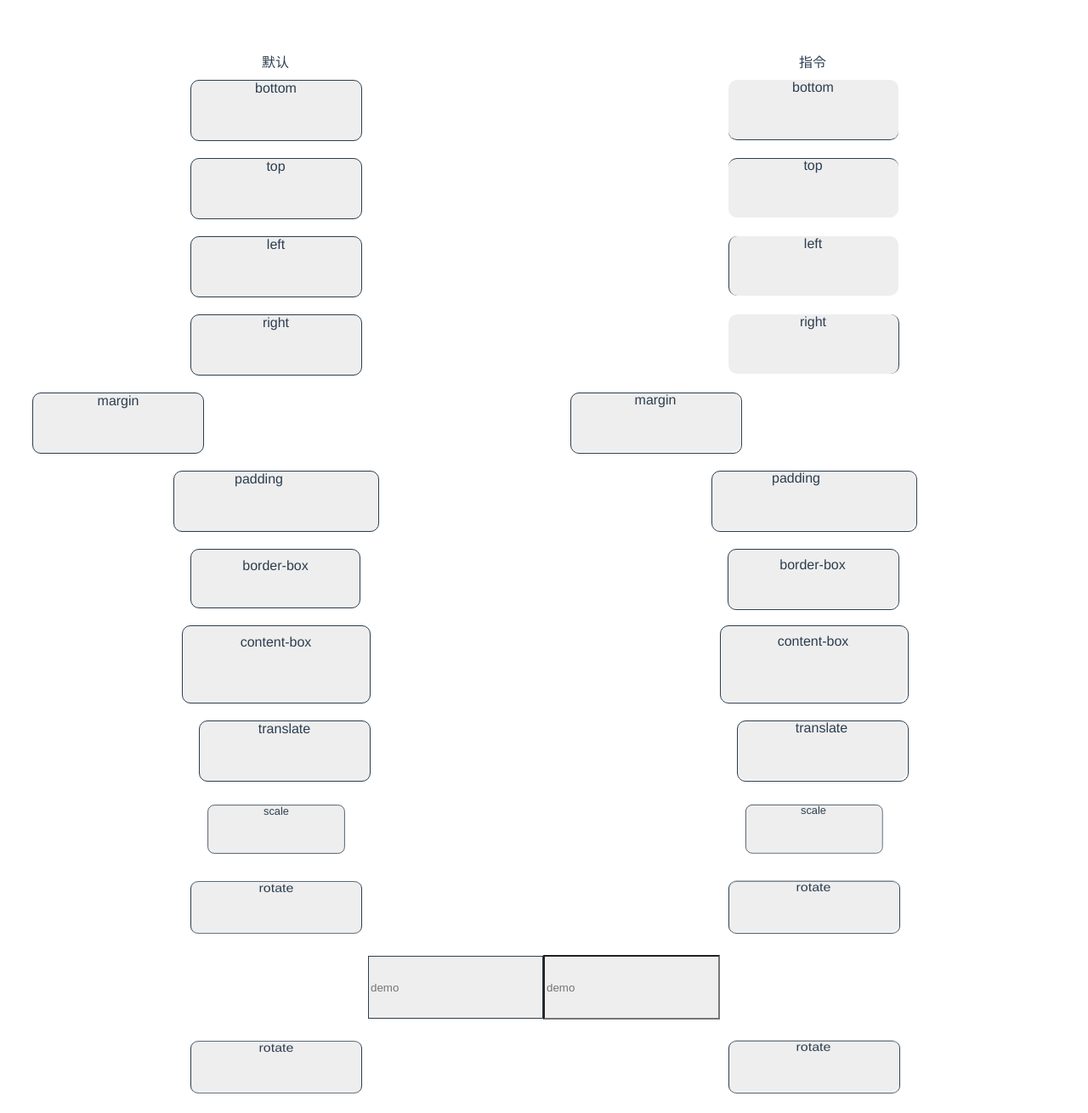
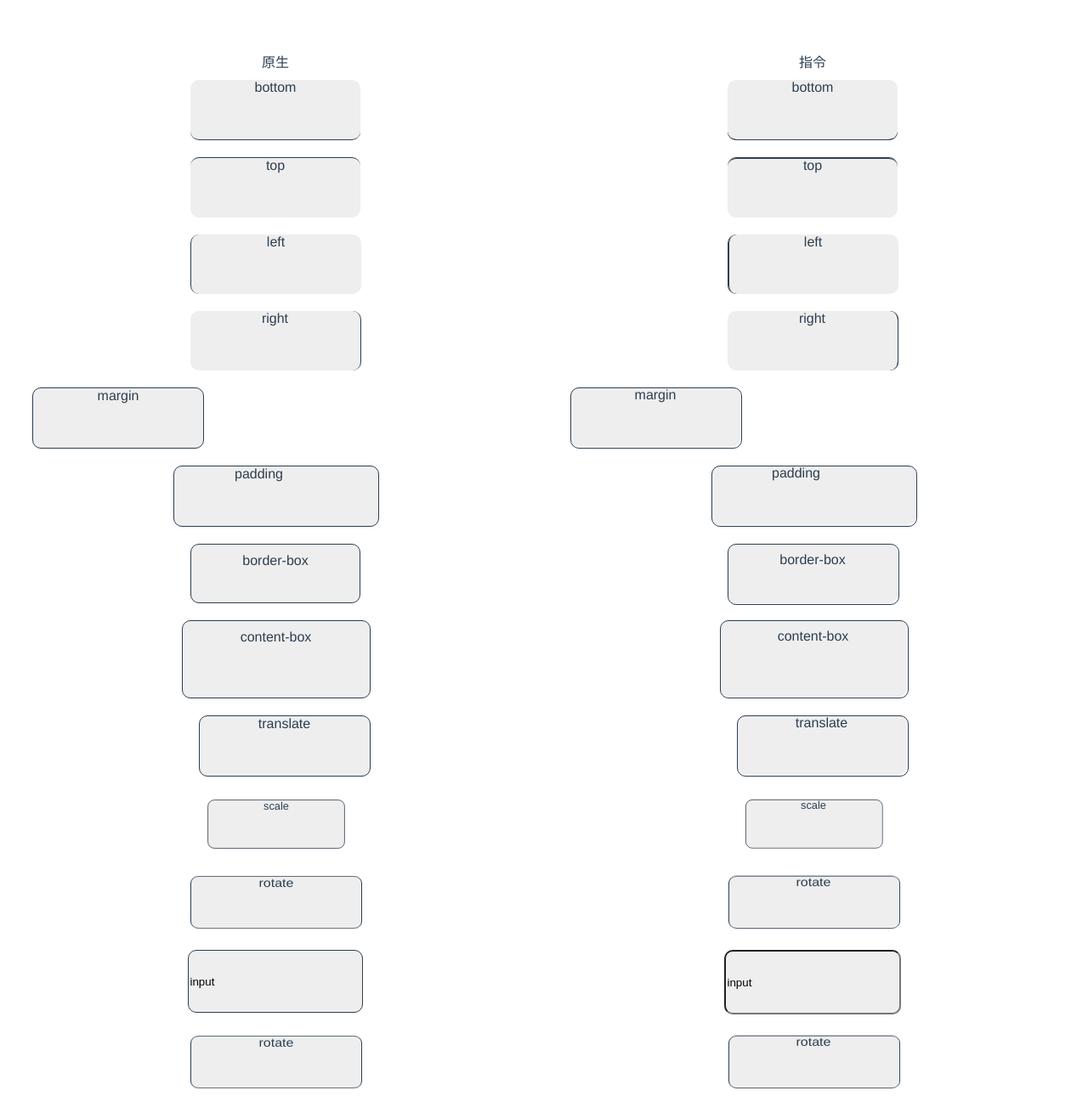
Before and after one commit to HelloWorld20/onepx, a Vue app: page / in a window 1280 px wide. Shown: the whole page at 85% size. Built offline with nearby package versions, Linux system fonts and the light colour scheme.

Commit message:
demo改为render来实现‘

```diff
--- a/src/App.vue
+++ b/src/App.vue
@@ -1,76 +1,175 @@
-<template>
-  <div id="app">
-    <div class="block">
-      <div>默认</div>
-      <div>指令</div>
-    </div>
-    <div class="block">
-      <div class="default radius bottom">bottom</div>
-      <div class="demo radius bottom" v-onepx-b>bottom</div>
-    </div>
-    <div class="block">
-      <div class="default radius top" style>top</div>
-      <div class="demo radius top" v-onepx-t>top</div>
-    </div>
-    <div class="block">
-      <div class="default radius left">left</div>
-      <div class="demo radius left" v-onepx-l>left</div>
-    </div>
-    <div class="block">
-      <div class="default radius right">right</div>
-      <div class="demo radius right" v-onepx-r>right</div>
-    </div>
-    <div class="block">
-      <div class="default radius margin">margin</div>
-      <div class="demo radius margin" v-onepx>margin</div>
-    </div>
-    <div class="block">
-      <div class="default radius padding">padding</div>
-      <div class="demo radius padding" v-onepx>padding</div>
-    </div>
-    <div class="block">
-      <div class="default radius border-box">border-box</div>
-      <div class="demo radius border-box" v-onepx>border-box</div>
-    </div>
-    <div class="block">
-      <div class="default radius content-box">content-box</div>
-      <div class="demo radius content-box" v-onepx>content-box</div>
-    </div>
-    <div class="block">
-      <div class="default radius translate">translate</div>
-      <div class="demo radius translate" v-onepx>translate</div>
-    </div>
-    <div class="block">
-      <div class="default radius scale">scale</div>
-      <div class="demo radius scale" v-onepx>scale</div>
-    </div>
-    <div class="block">
-      <div class="default radius rotate">rotate</div>
-      <div class="demo radius rotate" v-onepx>rotate</div>
-    </div>
-    <div>
-      <input type="text" placeholder="demo" class="default input">
-      <input type="text" placeholder="demo" v-onepx class="demo input">
-    </div>
-    <div class="block">
-      <div class="default radius rotate">rotate</div>
-      <div class="demo radius rotate" v-onepx>rotate</div>
-    </div>
-  </div>
-</template>
-
 <script>
-import HelloWorld from "./components/HelloWorld.vue";
+let blockElementConfig = [
+  {
+    name: 'title',
+    title: true
+  },
+  {
+    name: 'bottom',
+    directivesName: 'onepx-b'
+  },
+  {
+    name: 'top',
+    directivesName: 'onepx-t'
+  },
+  {
+    name: 'left',
+    directivesName: 'onepx-l'
+  },
+  {
+    name: 'right',
+    directivesName: 'onepx-r'
+  },
+  {
+    name: 'margin',
+    directivesName: 'onepx'
+  },
+  {
+    name: 'padding',
+    directivesName: 'onepx'
+  },
+  {
+    name: 'border-box',
+    directivesName: 'onepx'
+  },
+  {
+    name: 'content-box',
+    directivesName: 'onepx'
+  },
+  {
+    name: 'translate',
+    directivesName: 'onepx'
+  },
+  {
+    name: 'scale',
+    directivesName: 'onepx'
+  },
+  {
+    name: 'rotate',
+    directivesName: 'onepx'
+  },
+  {
+    name: 'input',
+    tag: 'input',
+    directivesName: 'onepx'
+  },
+  {
+    name: 'rotate',
+    directivesName: 'onepx'
+  }
+];
 export default {
   name: "app",
-  components: {
-    HelloWorld
+  render(h) {
+    return h('div', {
+        domProps: {
+          id: 'app'
+        },
+      },
+      blockElementConfig.map(v => {
+        return h('div', {
+            domProps: {
+              className: 'block'
+            }
+          },
+          [
+            v.tag === 'input' ?
+            h('input', {
+              domProps: {
+                className: `default radius ${v.name}`,
+                value: v.name
+              }
+            }) :
+            h('div', {
+              domProps: {
+                className: v.title ? '' : `default radius ${v.name}`,
+                innerText: v.title ? '原生' : v.name
+              }
+            })
+            ,
+            v.tag === 'input' ?
+            h('input', {
+              domProps: {
+                className: `demo radius ${v.name}`,
+                value: v.name
+              },
+              directives: [{name: v.directivesName}]
+            }) :
+            h('div', {
+              domProps: {
+                className: v.title ? '' : `demo radius ${v.name}`,
+                innerText: v.title ? '指令' : v.name
+              },
+              directives: [{name: v.directivesName}]
+            })
+          ]
+        )
+      })
+    )
   },
   mounted() {
-    this.$el.querySelector("input").innerHTML =
-      "<p>some text you can't see</p>";
+    this.$el.querySelector("input").innerHTML = "<p>some text you can't see</p>";
   }
 };
+// render对应的dom结构如下：
+// <div id="app">
+//     <div class="block">
+//       <div>默认</div>
+//       <div>指令</div>
+//     </div>
+//     <div class="block">
+//       <div class="default radius bottom">bottom</div>
+//       <div class="demo radius bottom" v-onepx-b>bottom</div>
+//     </div>
+//     <div class="block">
+//       <div class="default radius top" style>top</div>
+//       <div class="demo radius top" v-onepx-t>top</div>
+//     </div>
+//     <div class="block">
+//       <div class="default radius left">left</div>
+//       <div class="demo radius left" v-onepx-l>left</div>
+//     </div>
+//     <div class="block">
+//       <div class="default radius right">right</div>
+//       <div class="demo radius right" v-onepx-r>right</div>
+//     </div>
+//     <div class="block">
+//       <div class="default radius margin">margin</div>
+//       <div class="demo radius margin" v-onepx>margin</div>
+//     </div>
+//     <div class="block">
+//       <div class="default radius padding">padding</div>
+//       <div class="demo radius padding" v-onepx>padding</div>
+//     </div>
+//     <div class="block">
+//       <div class="default radius border-box">border-box</div>
+//       <div class="demo radius border-box" v-onepx>border-box</div>
+//     </div>
+//     <div class="block">
+//       <div class="default radius content-box">content-box</div>
+//       <div class="demo radius content-box" v-onepx>content-box</div>
+//     </div>
+//     <div class="block">
+//       <div class="default radius translate">translate</div>
+//       <div class="demo radius translate" v-onepx>translate</div>
+//     </div>
+//     <div class="block">
+//       <div class="default radius scale">scale</div>
+//       <div class="demo radius scale" v-onepx>scale</div>
+//     </div>
+//     <div class="block">
+//       <div class="default radius rotate">rotate</div>
+//       <div class="demo radius rotate" v-onepx>rotate</div>
+//     </div>
+//     <div>
+//       <input type="text" placeholder="demo" class="default input">
+//       <input type="text" placeholder="demo" v-onepx class="demo input">
+//     </div>
+//     <div class="block">
+//       <div class="default radius rotate">rotate</div>
+//       <div class="demo radius rotate" v-onepx>rotate</div>
+//     </div>
+//   </div>
 </script>
 
 <style>
@@ -106,7 +205,22 @@ export default {
 .radius {
   border-radius: 10px;
 }
-
+.bottom{
+  border: none;
+  border-bottom: 1px solid;
+}
+.top{
+  border: none;
+  border-top: 1px solid;
+}
+.left{
+  border: none;
+  border-left: 1px solid;
+}
+.right{
+  border: none;
+  border-right: 1px solid;
+}
 .margin {
   margin-left: 30px;
 }
```
Also changed, not shown: package.json (+5 -2 lines).
